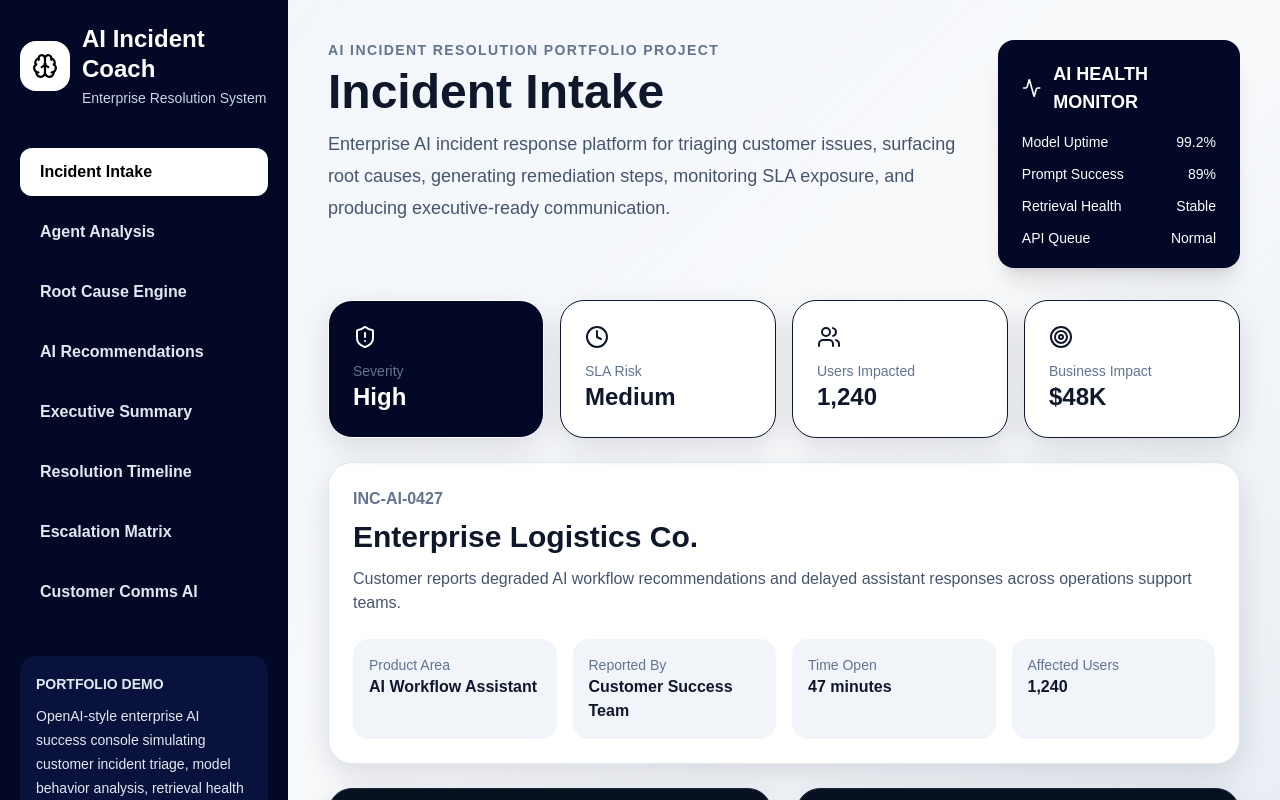
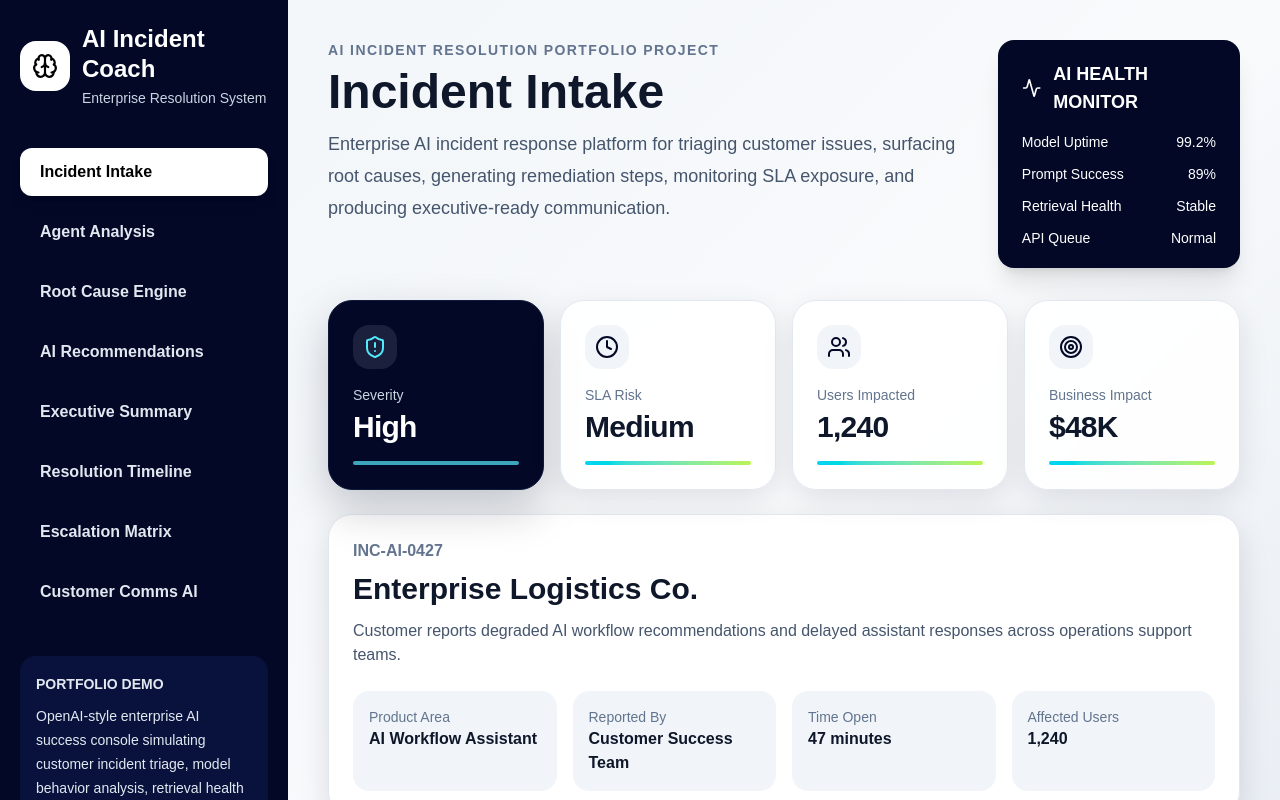
Before and after one commit to jtorres507-rgb/cf-ai-incident-coach-v2, a React (Vite) app: page / in a window 1280 px wide. Shown: the top 800 px of the page. Built offline with nearby package versions, Linux system fonts and the light colour scheme.

Commit message:
V8 upgrade premium KPI card design

```diff
--- a/src/App.jsx
+++ b/src/App.jsx
@@ -144,13 +144,31 @@ const renderWorkspace = () => {
 function CommandCard({ icon, title, value, dark }) {
   return (
     <div
-      className={`${
-        dark ? "bg-[#020826] text-white" : "bg-white"
-      } rounded-3xl p-6 shadow-[0_10px_30px_rgba(2,8,32,0.12)] border`}
+      className={`group rounded-3xl p-6 border transition-all duration-300 hover:-translate-y-1 hover:shadow-[0_18px_45px_rgba(2,8,32,0.18)] ${
+        dark
+          ? "bg-[#020826] text-white border-[#101a3d] shadow-[0_18px_45px_rgba(2,8,32,0.22)]"
+          : "bg-white/90 backdrop-blur text-slate-900 border-slate-200 shadow-[0_10px_30px_rgba(2,8,32,0.10)]"
+      }`}
     >
-      <div className="mb-3">{icon}</div>
-      <p className="text-slate-500 text-sm">{title}</p>
-      <h3 className="text-2xl font-bold">{value}</h3>
+      <div
+        className={`mb-4 w-11 h-11 rounded-2xl flex items-center justify-center ${
+          dark ? "bg-white/10 text-cyan-300" : "bg-slate-100 text-[#020826]"
+        }`}
+      >
+        {icon}
+      </div>
+
+      <p className={`${dark ? "text-slate-300" : "text-slate-500"} text-sm`}>
+        {title}
+      </p>
+
+      <h3 className="text-3xl font-black tracking-tight mt-1">{value}</h3>
+
+      <div
+        className={`mt-4 h-1 rounded-full ${
+          dark ? "bg-cyan-300/70" : "bg-gradient-to-r from-cyan-400 to-lime-300"
+        }`}
+      />
     </div>
   );
 }
```
